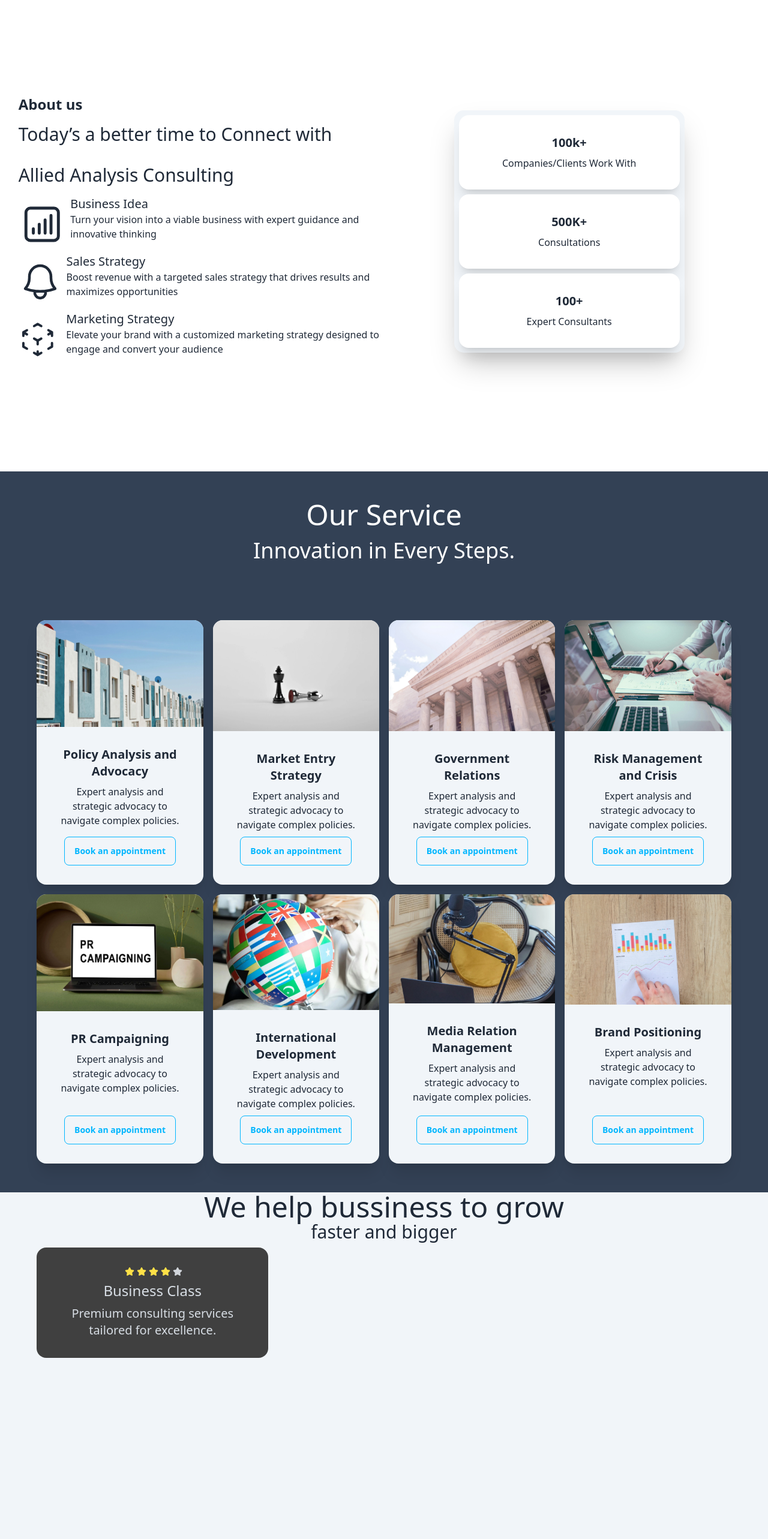
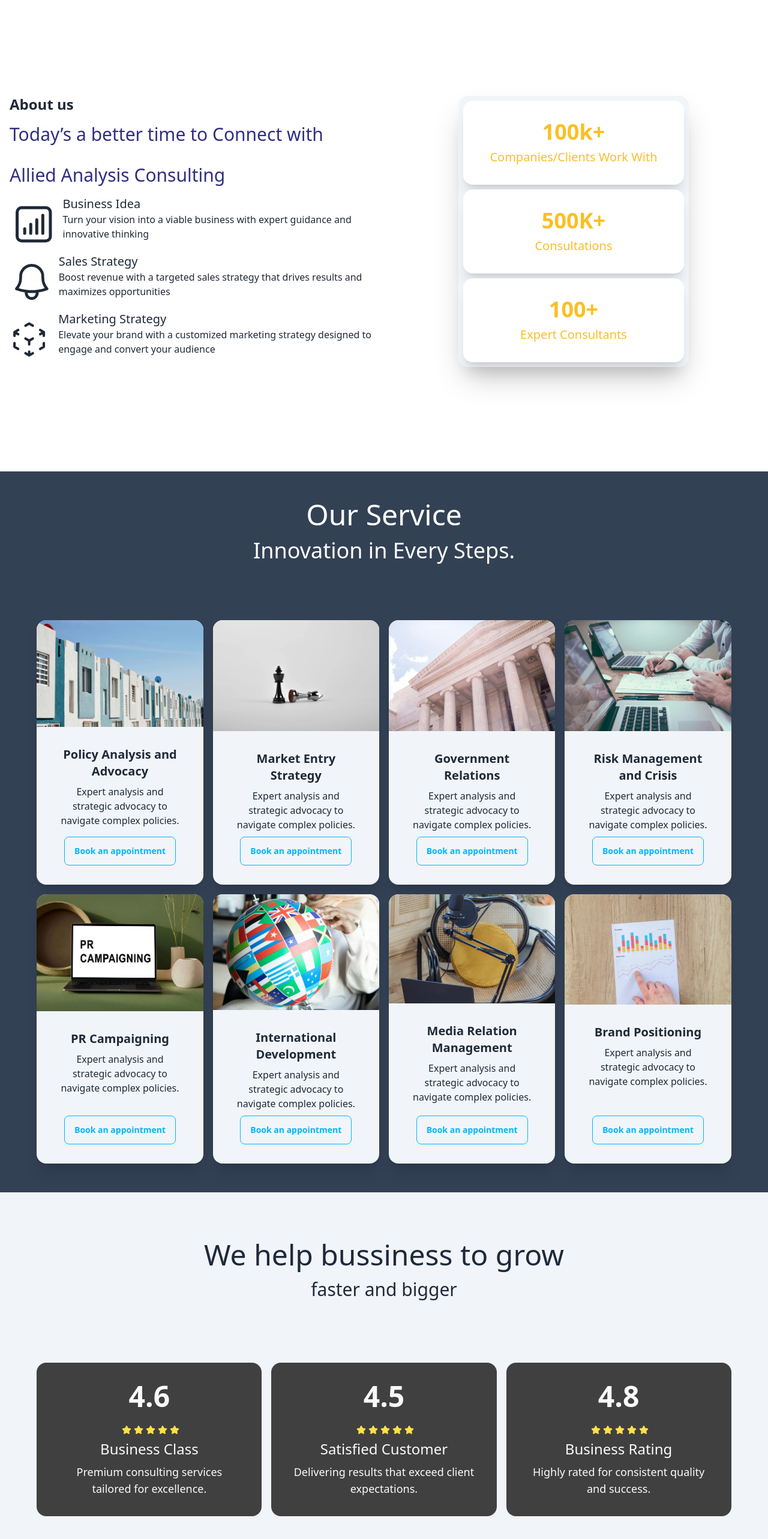
Before and after one commit to Sakib1994/allied-nalysis-consulting, a Nuxt app: page / in a window 1280 px wide. Shown: the part 890-3456 px from the top of the page at 60% size. Built offline with nearby package versions, Linux system fonts and the light colour scheme.

Commit message:
footer added

```diff
--- a/components/AboutUs.vue
+++ b/components/AboutUs.vue
@@ -4,10 +4,10 @@
             <div class="flex-1">
                 <div class="text-center lg:text-left">
                     <h1 class="text-2xl font-bold">About us</h1>
-                    <p class="py-4 text-2xl md:text-3xl">
+                    <p class="py-4 text-2xl md:text-3xl text-indigo-900">
                         Today’s a better time to Connect with
                     </p>
-                    <p class="py-4 text-2xl md:text-3xl">
+                    <p class="py-4 text-2xl md:text-3xl text-indigo-900">
                         Allied Analysis Consulting
                     </p>
                     <div class="flex flex-col">
@@ -63,24 +63,24 @@
             </div>
             <div class="flex-1">
                 <div class="card bg-slate-100 w-11/12 md:w-full md:max-w-sm shrink-0 shadow-2xl p-4 md:p-2 m-4 mx-auto">
-                    <div class="flex md:flex-col gap-2">
+                    <div class="flex md:flex-col gap-2 text-amber-400">
                         <div class="card bg-base-100 w-1/3 md:w-full shadow-xl">
                             <div class="card-body items-center text-center">
-                                <h2 class="card-title">100k+</h2>
-                                <p>Companies/Clients Work With</p>
+                                <h2 class="card-title text-4xl">100k+</h2>
+                                <p class="text-xl">Companies/Clients Work With</p>
                             </div>
                         </div>
                         <div class="card bg-base-100 w-1/3 md:w-full shadow-xl">
                             <div class="card-body items-center text-center">
-                                <h2 class="card-title"> 500K+</h2>
-                                <p>Consultations</p>
+                                <h2 class="card-title text-4xl"> 500K+</h2>
+                                <p class="text-xl">Consultations</p>
                             </div>
                         </div>
                         <div class="card bg-base-100 w-1/3 md:w-full shadow-xl">
 
                             <div class="card-body items-center text-center">
-                                <h2 class="card-title">100+</h2>
-                                <p>Expert Consultants </p>
+                                <h2 class="card-title text-4xl">100+</h2>
+                                <p class="text-xl">Expert Consultants </p>
                             </div>
                         </div>
                     </div>
--- a/components/Footer.vue
+++ b/components/Footer.vue
@@ -1,7 +1,8 @@
 <template>
     <!-- <footer class="footer bg-slate-700 text-base-content p-10 grid-cols-1 md:grid-cols-4"> -->
-    <footer class="footer bg-slate-700 text-base-content p-10 grid-cols-3 md:grid-cols-4">
-        <aside class="text-neutral-100 space-y-4 hidden md:block">
+
+    <footer class="footer bg-slate-700 text-base-content p-10 grid-cols-3 lg:grid-cols-4 border-b-2 border-slate-400">
+        <aside class="text-neutral-100 space-y-4 hidden lg:block">
             <img src="/allied_logo_large.png" alt="Large company logo" width="200">
             <div class="flex space-x-4">
                 <svg xmlns="http://www.w3.org/2000/svg" fill="none" viewBox="0 0 24 24" stroke-width="1.5"
@@ -19,19 +20,20 @@
         <!-- <div class="links-group col-span-1 md:col-span-3 grid-flow-col"> -->
         <nav class="text-neutral-100 transition-colors grid grid-cols-1">
             <h6 class="footer-title text-xl text-[#F1C963] opacity-100">Services</h6>
-                <a class="link link-hover hover:text-yellow-300 text-lg">
+            <NuxtLink to="/service" class="link link-hover hover:text-yellow-300 text-lg">
                 Policy Analysis
-                </a>
-                <a class="link link-hover hover:text-yellow-300 text-lg">Market Entry Strategy</a>
-                <a class="link link-hover hover:text-yellow-300 text-lg">Brand Positioning</a>
-                <a class="link link-hover hover:text-yellow-300 text-lg">Media Management</a>
+            </NuxtLink>
+            <NuxtLink to="/service" class="link link-hover hover:text-yellow-300 text-lg">Market Entry Strategy
+            </NuxtLink>
+            <NuxtLink to="/service" class="link link-hover hover:text-yellow-300 text-lg">Brand Positioning</NuxtLink>
+            <NuxtLink to="/service" class="link link-hover hover:text-yellow-300 text-lg">Media Management</NuxtLink>
         </nav>
         <nav class="text-neutral-100 grid grid-cols-1">
             <h6 class="footer-title text-xl text-[#F1C963] opacity-100">Company</h6>
-                <a class="link link-hover hover:text-yellow-300 text-lg">Home</a>
-                <a class="link link-hover hover:text-yellow-300 text-lg">Service</a>
-                <a class="link link-hover hover:text-yellow-300 text-lg">FAQ</a>
-                <a class="link link-hover hover:text-yellow-300 text-lg">Contact</a>
+            <NuxtLink to="/" class="link link-hover hover:text-yellow-300 text-lg">Home</NuxtLink>
+            <NuxtLink to="/service" class="link link-hover hover:text-yellow-300 text-lg">Service</NuxtLink>
+            <NuxtLink to="/faq" class="link link-hover hover:text-yellow-300 text-lg">FAQ</NuxtLink>
+            <NuxtLink to="/contact" class="link link-hover hover:text-yellow-300 text-lg">Contact</NuxtLink>
         </nav>
         <nav class="text-neutral-100 grid grid-cols-1">
             <h6 class="footer-title text-xl text-[#F1C963] opacity-100">Address</h6>
@@ -40,47 +42,11 @@
         </nav>
         <!-- </div> -->
     </footer>
-    <footer class="footer bg-base-200 text-base-content border-base-300 border-t px-10 py-4">
-        <aside class="grid-flow-col items-center">
-            <svg width="24" height="24" viewBox="0 0 24 24" xmlns="http://www.w3.org/2000/svg" fill-rule="evenodd"
-                clip-rule="evenodd" class="fill-current">
-                <path
-                    d="M22.672 15.226l-2.432.811.841 2.515c.33 1.019-.209 2.127-1.23 2.456-1.15.325-2.148-.321-2.463-1.226l-.84-2.518-5.013 1.677.84 2.517c.391 1.203-.434 2.542-1.831 2.542-.88 0-1.601-.564-1.86-1.314l-.842-2.516-2.431.809c-1.135.328-2.145-.317-2.463-1.229-.329-1.018.211-2.127 1.231-2.456l2.432-.809-1.621-4.823-2.432.808c-1.355.384-2.558-.59-2.558-1.839 0-.817.509-1.582 1.327-1.846l2.433-.809-.842-2.515c-.33-1.02.211-2.129 1.232-2.458 1.02-.329 2.13.209 2.461 1.229l.842 2.515 5.011-1.677-.839-2.517c-.403-1.238.484-2.553 1.843-2.553.819 0 1.585.509 1.85 1.326l.841 2.517 2.431-.81c1.02-.33 2.131.211 2.461 1.229.332 1.018-.21 2.126-1.23 2.456l-2.433.809 1.622 4.823 2.433-.809c1.242-.401 2.557.484 2.557 1.838 0 .819-.51 1.583-1.328 1.847m-8.992-6.428l-5.01 1.675 1.619 4.828 5.011-1.674-1.62-4.829z">
-                </path>
-            </svg>
+    <footer class="footer bg-slate-700 text-base-content place-items-center px-10 py-4">
+        <aside class="grid-flow-col items-center text-neutral-100">
             <p>
-                ACME Industries Ltd.
-                <br />
-                Providing reliable tech since 1992
+                Copyright © 2024 Allied Analysis Consulting, All rights reserved.
             </p>
         </aside>
-        <nav class="md:place-self-center md:justify-self-end">
-            <div class="grid grid-flow-col gap-4">
-                <a>
-                    <svg xmlns="http://www.w3.org/2000/svg" width="24" height="24" viewBox="0 0 24 24"
-                        class="fill-current">
-                        <path
-                            d="M24 4.557c-.883.392-1.832.656-2.828.775 1.017-.609 1.798-1.574 2.165-2.724-.951.564-2.005.974-3.127 1.195-.897-.957-2.178-1.555-3.594-1.555-3.179 0-5.515 2.966-4.797 6.045-4.091-.205-7.719-2.165-10.148-5.144-1.29 2.213-.669 5.108 1.523 6.574-.806-.026-1.566-.247-2.229-.616-.054 2.281 1.581 4.415 3.949 4.89-.693.188-1.452.232-2.224.084.626 1.956 2.444 3.379 4.6 3.419-2.07 1.623-4.678 2.348-7.29 2.04 2.179 1.397 4.768 2.212 7.548 2.212 9.142 0 14.307-7.721 13.995-14.646.962-.695 1.797-1.562 2.457-2.549z">
-                        </path>
-                    </svg>
-                </a>
-                <a>
-                    <svg xmlns="http://www.w3.org/2000/svg" width="24" height="24" viewBox="0 0 24 24"
-                        class="fill-current">
-                        <path
-                            d="M19.615 3.184c-3.604-.246-11.631-.245-15.23 0-3.897.266-4.356 2.62-4.385 8.816.029 6.185.484 8.549 4.385 8.816 3.6.245 11.626.246 15.23 0 3.897-.266 4.356-2.62 4.385-8.816-.029-6.185-.484-8.549-4.385-8.816zm-10.615 12.816v-8l8 3.993-8 4.007z">
-                        </path>
-                    </svg>
-                </a>
-                <a>
-                    <svg xmlns="http://www.w3.org/2000/svg" width="24" height="24" viewBox="0 0 24 24"
-                        class="fill-current">
-                        <path
-                            d="M9 8h-3v4h3v12h5v-12h3.642l.358-4h-4v-1.667c0-.955.192-1.333 1.115-1.333h2.885v-5h-3.808c-3.596 0-5.192 1.583-5.192 4.615v3.385z">
-                        </path>
-                    </svg>
-                </a>
-            </div>
-        </nav>
     </footer>
 </template>
--- a/components/Rating.vue
+++ b/components/Rating.vue
@@ -1,6 +1,12 @@
 <template>
     <div class="flex items-center">
-        <svg class="w-4 h-4 text-yellow-300 ms-1" aria-hidden="true" xmlns="http://www.w3.org/2000/svg"
+
+        <svg v-for="n in 5" class="w-4 h-4 text-yellow-300 ms-1" aria-hidden="true" xmlns="http://www.w3.org/2000/svg"
+            fill="currentColor" viewBox="0 0 22 20">
+            <path
+                d="M20.924 7.625a1.523 1.523 0 0 0-1.238-1.044l-5.051-.734-2.259-4.577a1.534 1.534 0 0 0-2.752 0L7.365 5.847l-5.051.734A1.535 1.535 0 0 0 1.463 9.2l3.656 3.563-.863 5.031a1.532 1.532 0 0 0 2.226 1.616L11 17.033l4.518 2.375a1.534 1.534 0 0 0 2.226-1.617l-.863-5.03L20.537 9.2a1.523 1.523 0 0 0 .387-1.575Z" />
+        </svg>
+        <!-- <svg class="w-4 h-4 text-yellow-300 ms-1" aria-hidden="true" xmlns="http://www.w3.org/2000/svg"
             fill="currentColor" viewBox="0 0 22 20">
             <path
                 d="M20.924 7.625a1.523 1.523 0 0 0-1.238-1.044l-5.051-.734-2.259-4.577a1.534 1.534 0 0 0-2.752 0L7.365 5.847l-5.051.734A1.535 1.535 0 0 0 1.463 9.2l3.656 3.563-.863 5.031a1.532 1.532 0 0 0 2.226 1.616L11 17.033l4.518 2.375a1.534 1.534 0 0 0 2.226-1.617l-.863-5.03L20.537 9.2a1.523 1.523 0 0 0 .387-1.575Z" />
@@ -15,15 +21,10 @@
             <path
                 d="M20.924 7.625a1.523 1.523 0 0 0-1.238-1.044l-5.051-.734-2.259-4.577a1.534 1.534 0 0 0-2.752 0L7.365 5.847l-5.051.734A1.535 1.535 0 0 0 1.463 9.2l3.656 3.563-.863 5.031a1.532 1.532 0 0 0 2.226 1.616L11 17.033l4.518 2.375a1.534 1.534 0 0 0 2.226-1.617l-.863-5.03L20.537 9.2a1.523 1.523 0 0 0 .387-1.575Z" />
         </svg>
-        <svg class="w-4 h-4 text-yellow-300 ms-1" aria-hidden="true" xmlns="http://www.w3.org/2000/svg"
+        <svg class="w-4 h-4 ms-1 text-yellow-300" aria-hidden="true" xmlns="http://www.w3.org/2000/svg"
             fill="currentColor" viewBox="0 0 22 20">
             <path
                 d="M20.924 7.625a1.523 1.523 0 0 0-1.238-1.044l-5.051-.734-2.259-4.577a1.534 1.534 0 0 0-2.752 0L7.365 5.847l-5.051.734A1.535 1.535 0 0 0 1.463 9.2l3.656 3.563-.863 5.031a1.532 1.532 0 0 0 2.226 1.616L11 17.033l4.518 2.375a1.534 1.534 0 0 0 2.226-1.617l-.863-5.03L20.537 9.2a1.523 1.523 0 0 0 .387-1.575Z" />
-        </svg>
-        <svg class="w-4 h-4 ms-1 text-gray-300 dark:text-gray-500" aria-hidden="true" xmlns="http://www.w3.org/2000/svg"
-            fill="currentColor" viewBox="0 0 22 20">
-            <path
-                d="M20.924 7.625a1.523 1.523 0 0 0-1.238-1.044l-5.051-.734-2.259-4.577a1.534 1.534 0 0 0-2.752 0L7.365 5.847l-5.051.734A1.535 1.535 0 0 0 1.463 9.2l3.656 3.563-.863 5.031a1.532 1.532 0 0 0 2.226 1.616L11 17.033l4.518 2.375a1.534 1.534 0 0 0 2.226-1.617l-.863-5.03L20.537 9.2a1.523 1.523 0 0 0 .387-1.575Z" />
-        </svg>
+        </svg>-->
     </div>
 </template>
--- a/components/Reccomendation.vue
+++ b/components/Reccomendation.vue
@@ -1,23 +1,43 @@
 <template>
     <div class="min-h-screen bg-slate-100">
-        <div class="w-full flex flex-col items-center">
+        <div class="w-full md:w-120 text-slate-800 mx-auto py-12 pt-20 text-center prose space-y-4">
             <h2 class="text-3xl md:text-5xl">We help bussiness to grow</h2>
             <h3 class="text-2xl md:text-3xl">faster and bigger</h3>
         </div>
-        <div class="flex gap-4 p-2 w-11/12 mx-auto">
-            <div class="card w-full md:w-1/3 bg-neutral-700 text-neutral-content">
-                <div class="card-body">
-                    <div class="card-title justify-center">
-                        <Rating />
+        <div class="grid my-12 grid-cols-1 lg:grid-cols-3 gap-4 p-2 w-11/12 mx-auto">
+            <div v-for="rec in reccomendations" class="card w-full bg-neutral-700 text-neutral-content">
+                <div class="card-body items-center text-neutral-50">
+                    <div class="card-title justify-center items-center text-5xl pb-4">
+                        {{ rec.rating }}
                     </div>
+                    <Rating />
                     <h2 class="text-2xl text-center">
-                        Business Class
+                        {{ rec.title }}
                     </h2>
-                    <p class="text-xl text-center">
-                        Premium consulting services tailored for excellence.
+                    <p class="text-lg text-center">
+                        {{ rec.description }}
                     </p>
                 </div>
             </div>
         </div>
     </div>
 </template>
+<script setup lang="ts">
+const reccomendations = [
+    {
+        title: "Business Class",
+        description: "Premium consulting services tailored for excellence.",
+        rating: 4.6
+    },
+    {
+        title: "Satisfied Customer",
+        description: "Delivering results that exceed client expectations.",
+        rating: 4.5
+    },
+    {
+        title: "Business Rating",
+        description: "Highly rated for consistent quality and success.",
+        rating: 4.8
+    }
+]
+</script>
```
Lines whose indentation alone changed are shown as unchanged.
